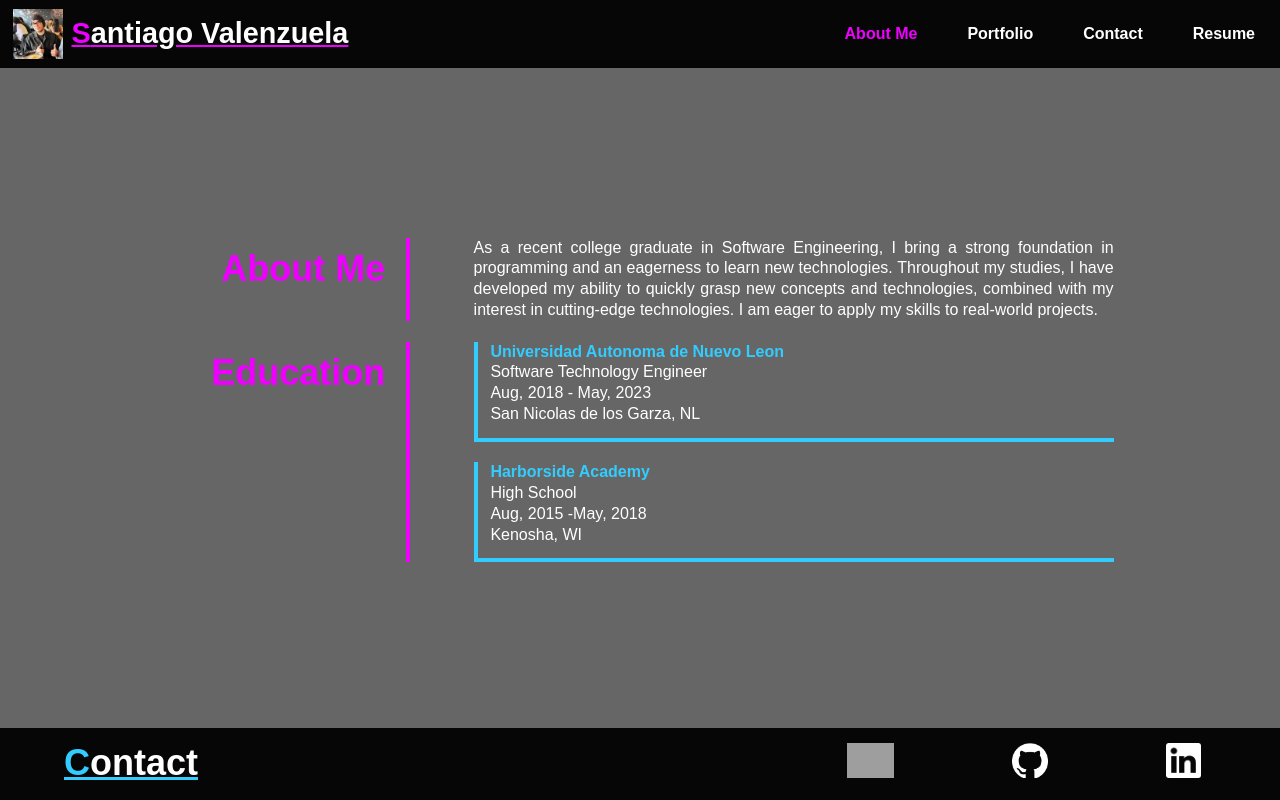
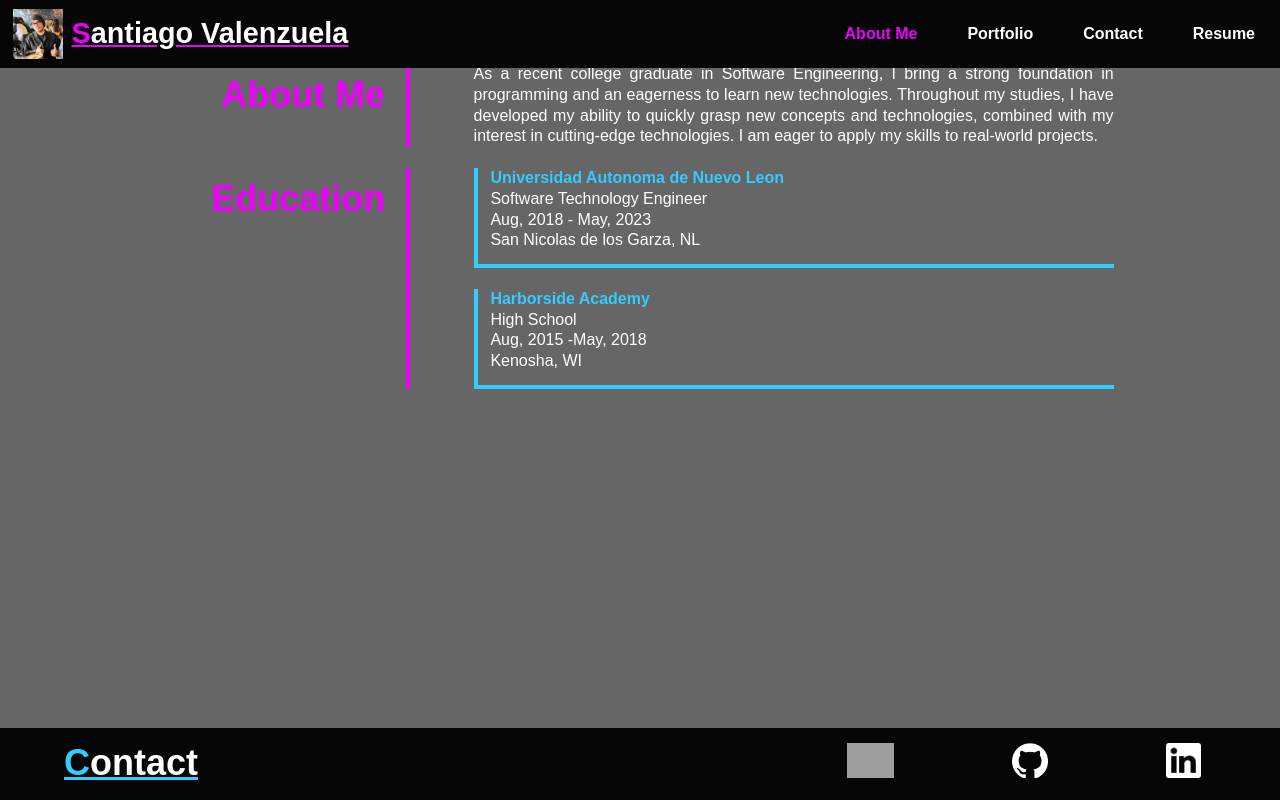
Before and after one commit to santis1001/React-Portfolio, a React (Create React App) app in the folder portfolio/: page / in a window 1280 px wide. Built offline with nearby package versions, Linux system fonts and the light colour scheme; grey boxes are pictures that could not be loaded.

Commit message:
css fixes

```diff
--- a/portfolio/src/index.css
+++ b/portfolio/src/index.css
@@ -277,7 +277,7 @@
   display: flex;
   flex-direction: column;
   /* align-items: center; */
-  justify-content: center;
+  padding-top: 5%;
 }
 
 main div {
@@ -371,14 +371,14 @@
 
 .container_skill ul li {
   position: relative;
-  border-width: 2%;
+  border-width: 2px;
   font-size: 20px;
   text-align: center;
 }
 
 .container_skill img {
-  max-width: 100%;
-
+  width: 50%;
+  height: 50%;
 }
 
 .cards_skill {
@@ -975,6 +975,7 @@
     margin-left: 5%;
     text-align: left;
   }
+
   .Work {
     display: block;
     width: 65%;
```
